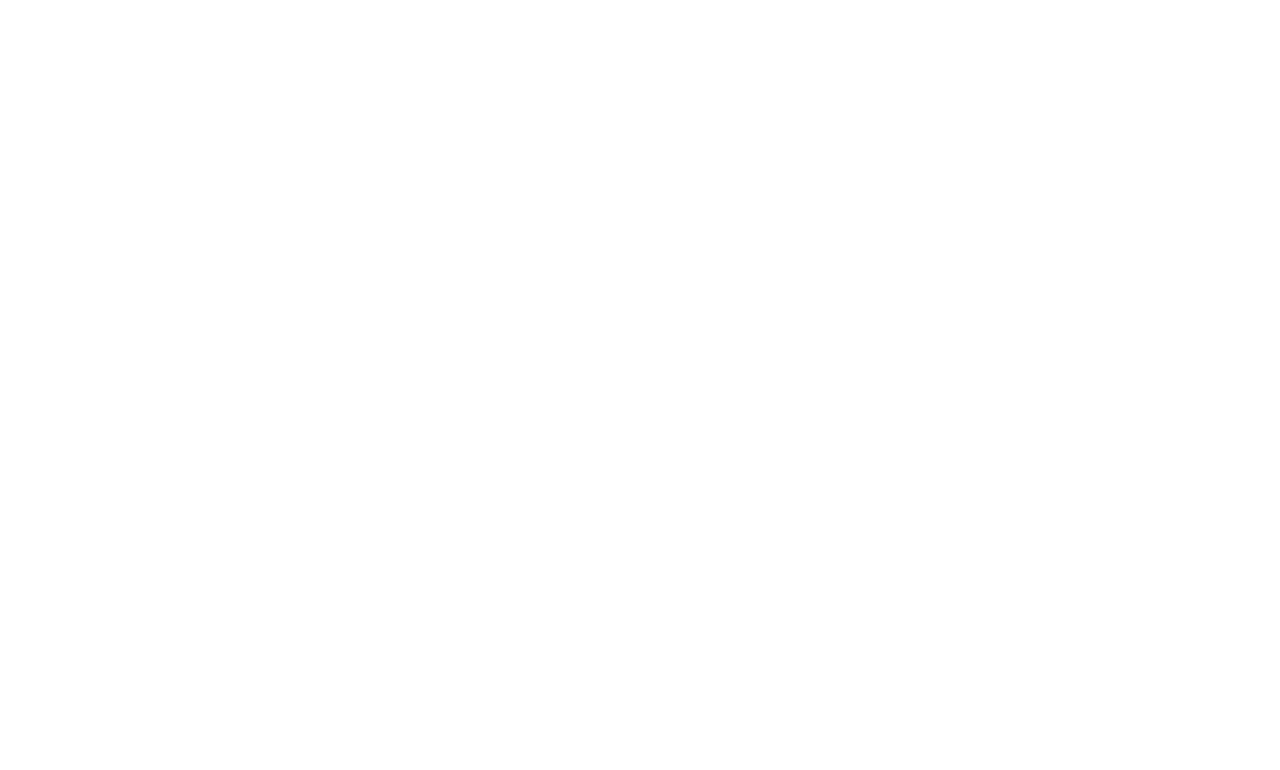
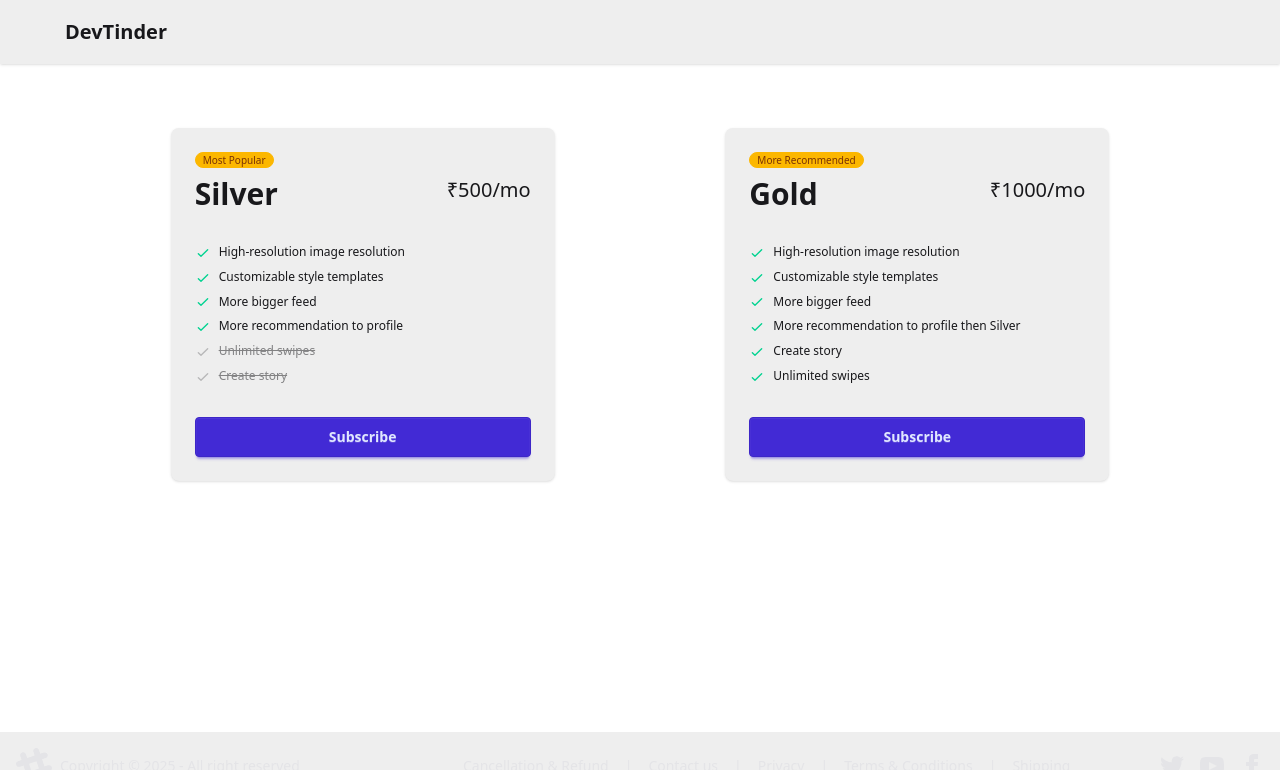
Before and after one commit to Av9-hub/devTinder-web, a React (Vite) app: page /payment in a window 1280 px wide. Before the commit this address had no page. Shown: the top 770 px of the page. Built offline with nearby package versions, Linux system fonts and the light colour scheme; no server answers.

Commit message:
razorpay Integration

```diff
--- a/index.html
+++ b/index.html
@@ -5,6 +5,7 @@
     <link rel="icon" type="image/svg+xml" href="/vite.svg" />
     <meta name="viewport" content="width=device-width, initial-scale=1.0" />
     <title>devtinder-web</title>
+    <script src="https://checkout.razorpay.com/v1/checkout.js"></script>
   </head>
   <body>
     <div id="root"></div>
--- a/src/App.jsx
+++ b/src/App.jsx
@@ -7,6 +7,7 @@
 import Feed from "./components/Feed"
 import Connections from "./components/Connections"
 import Requests from "./components/Requests"
+import Payment from "./components/Payment"
 
 function App() {
 
@@ -21,6 +22,8 @@
             <Route path="/login" element={<Login/>}/>
             <Route path="/connections" element={<Connections/>}/>
             <Route path="/requests" element={<Requests/>}/>
+            <Route path="/payment" element={<Payment/>}/>
+
 
         </Route>
 
--- a/src/components/Body.jsx
+++ b/src/components/Body.jsx
@@ -33,7 +33,7 @@
   useEffect(()=>{
     if(!userData)
     fetchUser();
-  },[userData]);
+  },[]);
 
   return (
         <div>
--- a/src/components/NavBar.jsx
+++ b/src/components/NavBar.jsx
@@ -39,12 +39,15 @@
         <Link to="/" className="btn btn-ghost text-xl">DevTinder</Link>
         </div>
     </div>
+
     {user&&(<div className="flex gap-2 items-center">
-        <Link to="/requests"><button className="btn">
+        <Link to="/requests"><button className="mr-2 bg-base-300 border-none">
         Request{ request&&<div className="badge badge-sm">{request.length}</div>}
         </button>
+        </Link>
 
-        </Link>
+        <Link to="/payment" className='mx-2 mr-5'>Subscription</Link>
+
         <div className='font-bold'>{"Welcome, "+user.firstName}</div>
         <div className="dropdown dropdown-end mx-10">
         <div tabIndex={0} role="button" className="btn btn-ghost btn-circle avatar">
--- /dev/null
+++ b/src/components/Payment.jsx
@@ -0,0 +1,144 @@
+import axios from 'axios'
+import React, { useEffect } from 'react'
+import { BASE_URL } from '../utils/constants'
+import { useState } from 'react'
+
+const Payment = () => {
+  const [isPremium,setIsPremium]=useState(false);
+  useEffect(()=>{
+    verifyPremiumUser()
+  },[]);
+  const verifyPremiumUser=async()=>{
+    const res=await axios.get(BASE_URL+"/premium/verify",
+      {withCredentials:true}
+    )
+    if(res.data.isPremium){
+    setIsPremium(true);
+    }
+
+  }
+  const handleClick=async(plan)=>{
+    try{
+      const paymentData=await axios.post(BASE_URL+"/payment/create",
+      {membershipType:plan},
+      {withCredentials:true}
+    )
+    console.log(paymentData);
+
+    const {keyId,amount,currency,notes,orderId}=paymentData.data;
+    var options = {
+    key: keyId,
+    amount,
+    currency,
+    name: "Dev Tinder",
+    description: "Test Transaction",
+    image: "https://example.com/your_logo",
+    order_id: orderId,
+    prefill: {
+        "name": notes.firstName+" "+notes.lastName,
+        "email": notes.gmail,
+        "contact": "+919876543210"
+    },
+    notes: {
+        "address": "Razorpay Corporate Office"
+    },
+    theme: {
+        "color": "#3399cc"
+    },
+    handler:verifyPremiumUser,
+  }
+    const rzp = new window.Razorpay(options);
+    rzp.open();
+
+    }
+    catch(err){
+      console.error("errmessage "+err);
+    }
+
+  }
+  return (
+
+    isPremium?("You are Premium User"):(<div className='flex justify-evenly mt-16 '>
+          <div className="card w-96 bg-base-300 shadow-sm">
+      <div className="card-body">
+        <span className="badge badge-xs badge-warning">Most Popular</span>
+        <div className="flex justify-between">
+          <h2 className="text-3xl font-bold">Silver</h2>
+          <span className="text-xl">₹500/mo</span>
+        </div>
+        <ul className="mt-6 flex flex-col gap-2 text-xs">
+          <li>
+            <svg xmlns="http://www.w3.org/2000/svg" className="size-4 me-2 inline-block text-success" fill="none" viewBox="0 0 24 24" stroke="currentColor"><path strokeLinecap="round" strokeLinejoin="round" strokeWidth="2" d="M5 13l4 4L19 7" /></svg>
+            <span>High-resolution image resolution</span>
+          </li>
+          <li>
+            <svg xmlns="http://www.w3.org/2000/svg" className="size-4 me-2 inline-block text-success" fill="none" viewBox="0 0 24 24" stroke="currentColor"><path strokeLinecap="round" strokeLinejoin="round" strokeWidth="2" d="M5 13l4 4L19 7" /></svg>
+            <span>Customizable style templates</span>
+          </li>
+          <li>
+            <svg xmlns="http://www.w3.org/2000/svg" className="size-4 me-2 inline-block text-success" fill="none" viewBox="0 0 24 24" stroke="currentColor"><path strokeLinecap="round" strokeLinejoin="round" strokeWidth="2" d="M5 13l4 4L19 7" /></svg>
+            <span>More bigger feed</span>
+          </li>
+          <li>
+            <svg xmlns="http://www.w3.org/2000/svg" className="size-4 me-2 inline-block text-success" fill="none" viewBox="0 0 24 24" stroke="currentColor"><path strokeLinecap="round" strokeLinejoin="round" strokeWidth="2" d="M5 13l4 4L19 7" /></svg>
+            <span>More recommendation to profile</span>
+          </li>
+          <li className="opacity-50">
+            <svg xmlns="http://www.w3.org/2000/svg" className="size-4 me-2 inline-block text-base-content/50" fill="none" viewBox="0 0 24 24" stroke="currentColor"><path strokeLinecap="round" strokeLinejoin="round" strokeWidth="2" d="M5 13l4 4L19 7" /></svg>
+            <span className="line-through">Unlimited swipes</span>
+          </li>
+          <li className="opacity-50">
+            <svg xmlns="http://www.w3.org/2000/svg" className="size-4 me-2 inline-block text-base-content/50" fill="none" viewBox="0 0 24 24" stroke="currentColor"><path strokeLinecap="round" strokeLinejoin="round" strokeWidth="2" d="M5 13l4 4L19 7" /></svg>
+            <span className="line-through">Create story</span>
+          </li>
+        </ul>
+        <div className="mt-6">
+          <button className="btn btn-primary btn-block" onClick={()=>{handleClick("silver")}}>Subscribe</button>
+        </div>
+      </div>
+    </div>
+
+              <div className="card w-96 bg-base-300 shadow-sm">
+      <div className="card-body">
+        <span className="badge badge-xs badge-warning">More Recommended</span>
+        <div className="flex justify-between">
+          <h2 className="text-3xl font-bold">Gold</h2>
+          <span className="text-xl">₹1000/mo</span>
+        </div>
+        <ul className="mt-6 flex flex-col gap-2 text-xs">
+          <li>
+            <svg xmlns="http://www.w3.org/2000/svg" className="size-4 me-2 inline-block text-success" fill="none" viewBox="0 0 24 24" stroke="currentColor"><path strokeLinecap="round" strokeLinejoin="round" strokeWidth="2" d="M5 13l4 4L19 7" /></svg>
+            <span>High-resolution image resolution</span>
+          </li>
+          <li>
+            <svg xmlns="http://www.w3.org/2000/svg" className="size-4 me-2 inline-block text-success" fill="none" viewBox="0 0 24 24" stroke="currentColor"><path strokeLinecap="round" strokeLinejoin="round" strokeWidth="2" d="M5 13l4 4L19 7" /></svg>
+            <span>Customizable style templates</span>
+          </li>
+          <li>
+            <svg xmlns="http://www.w3.org/2000/svg" className="size-4 me-2 inline-block text-success" fill="none" viewBox="0 0 24 24" stroke="currentColor"><path strokeLinecap="round" strokeLinejoin="round" strokeWidth="2" d="M5 13l4 4L19 7" /></svg>
+            <span>More bigger feed</span>
+          </li>
+          <li>
+            <svg xmlns="http://www.w3.org/2000/svg" className="size-4 me-2 inline-block text-success" fill="none" viewBox="0 0 24 24" stroke="currentColor"><path strokeLinecap="round" strokeLinejoin="round" strokeWidth="2" d="M5 13l4 4L19 7" /></svg>
+            <span>More recommendation to profile then Silver</span>
+          </li>
+          <li>
+            <svg xmlns="http://www.w3.org/2000/svg" className="size-4 me-2 inline-block text-success" fill="none" viewBox="0 0 24 24" stroke="currentColor"><path strokeLinecap="round" strokeLinejoin="round" strokeWidth="2" d="M5 13l4 4L19 7" /></svg>
+            <span>Create story</span>
+          </li>
+          <li>
+            <svg xmlns="http://www.w3.org/2000/svg" className="size-4 me-2 inline-block text-success" fill="none" viewBox="0 0 24 24" stroke="currentColor"><path strokeLinecap="round" strokeLinejoin="round" strokeWidth="2" d="M5 13l4 4L19 7" /></svg>
+            <span>Unlimited swipes</span>
+          </li>
+
+        </ul>
+        <div className="mt-6">
+          <button className="btn btn-primary btn-block" onClick={()=>{handleClick("gold")}}>Subscribe</button>
+        </div>
+      </div>
+    </div>
+    </div>
+  ))
+}
+
+export default Payment
```
